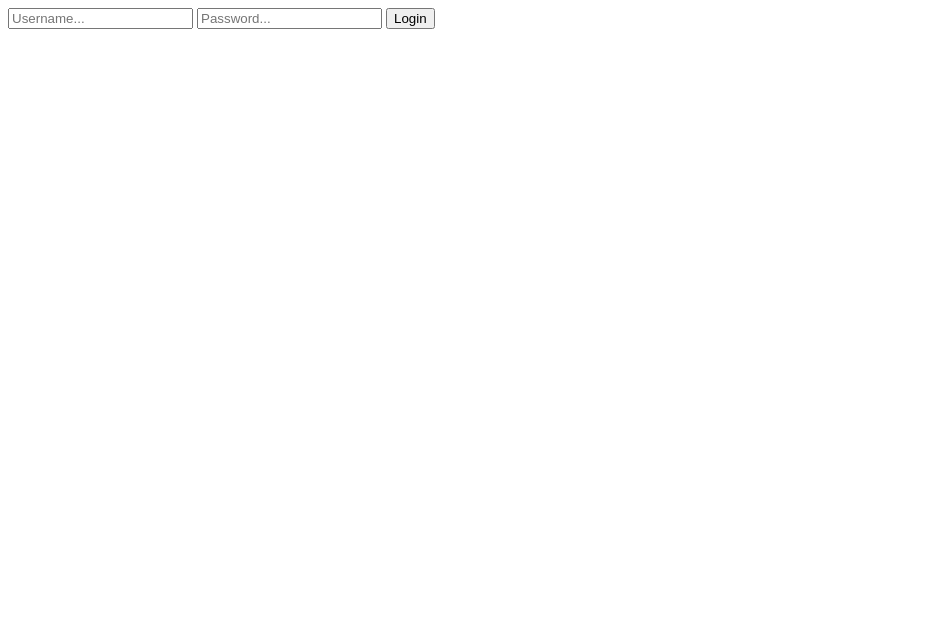
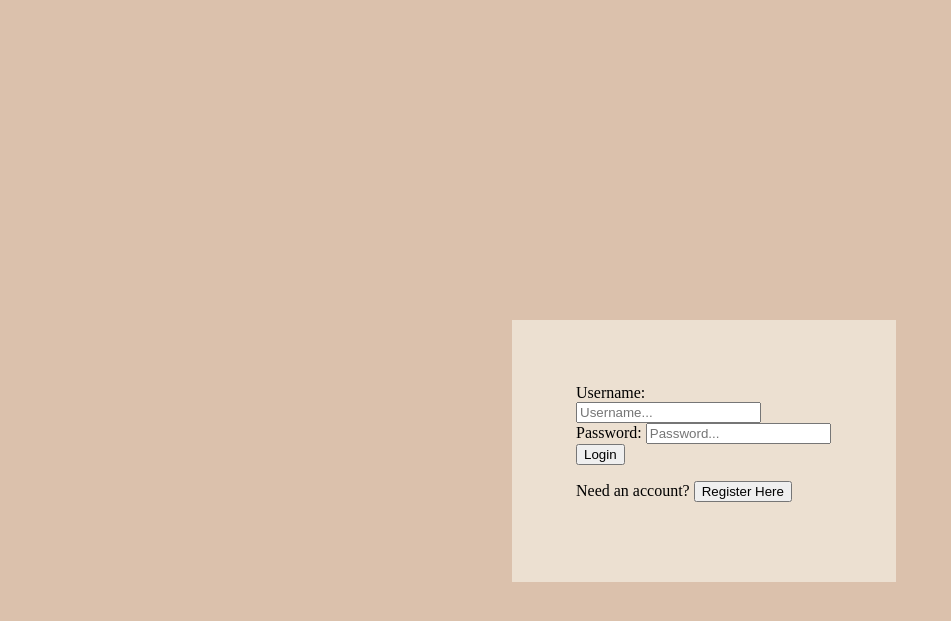
Before and after one commit to NuzziVF/Django_Web_Finance, a Django app: page /login/ in a window 1280 px wide. Shown: the top 621 px of the page, without its empty margins (0-951 px from the left). Run offline with Django 4.2, Linux system fonts and the light colour scheme.

Commit message:
Started on css

```diff
--- /dev/null
+++ b/app/static/style.css
@@ -0,0 +1,14 @@
+html {
+    background: #dbc1ac;
+    color: black;
+}
+
+
+.login_box {
+    background: #ece0d1;
+    width: 16rem;
+    padding: 4rem;
+    position: absolute;
+    left: 40%;
+    top: 40%;
+}
--- a/app/templates/base.html
+++ b/app/templates/base.html
@@ -1,10 +1,12 @@
 <!DOCTYPE html>
+{% load static %}
 <html lang="en">
   <head>
     <meta charset="UTF-8" />
     <meta http-equiv="X-UA-Compatible" content="IE=edge" />
     <meta name="viewport" content="width=device-width, initial-scale=1.0" />
-    <title>Document</title>
+    <link rel="stylesheet" href="{% static "style.css" %}">
+    <title>Financing</title>
   </head>
   <body>
     {% block content %}{% endblock content %}
--- a/app/templates/login.html
+++ b/app/templates/login.html
@@ -1,12 +1,23 @@
 {% extends 'base.html' %} {% block content %}
-
+<div class="login_box">
   <form action="" method="post">
     {% csrf_token %}
+    <div class="user">
+      <label for="username">Username:</label>
       <input type="text" name="username" placeholder="Username..." />
+    </div>
+    <div class="pass">
+      <label for="password">Password:</label>
       <input type="password" name="password" placeholder="Password..." />
+    </div>
     <input type="submit" value="Login" />
   </form>
 
+  <p>
+    Need an account?
+    <a href="{% url 'register' %}"><button>Register Here</button></a>
+  </p>
+</div>
 {% for message in messages%}
 <p id="messages">{{ message }}</p>
 {% endfor %} {% endblock content %}
--- a/app/templates/register.html
+++ b/app/templates/register.html
@@ -15,7 +15,10 @@
 
 {{ form.errors }}
 
-<p>Already have an account? <a href="{% url 'login' %}">Login</a></p>
+<p>
+  Already have an account?
+  <a href="{% url 'login' %}"><button>Login</button></a>
+</p>
 
 <script>
   var form_field = document.getElementsByTagName("input");
```
Also changed, not shown: db.sqlite3. Lines whose indentation alone changed are shown as unchanged.
